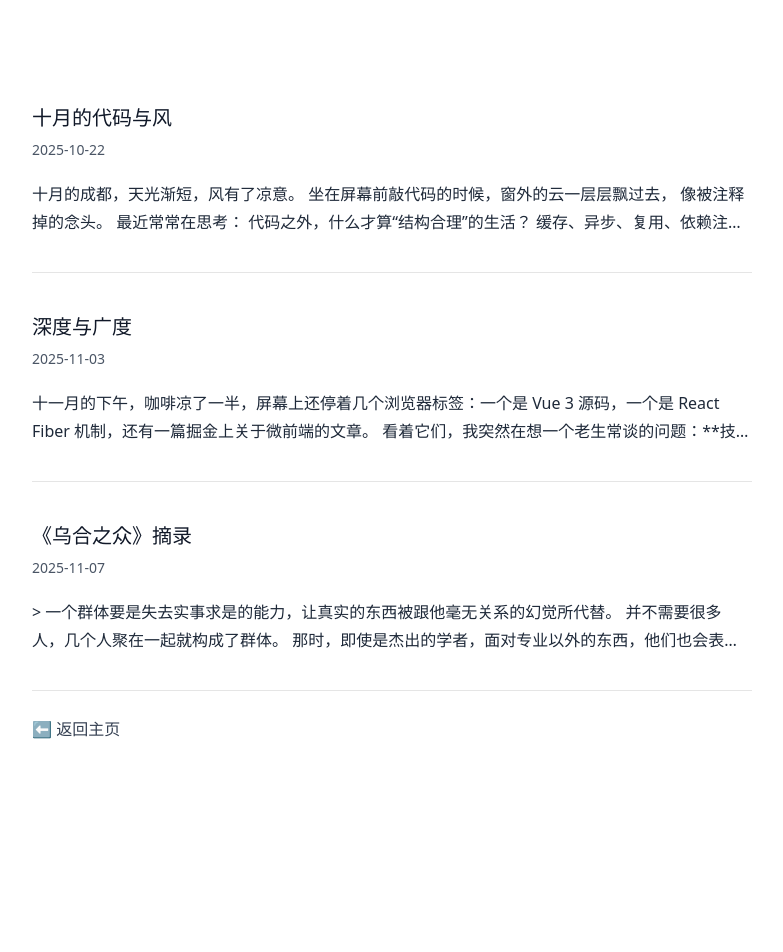
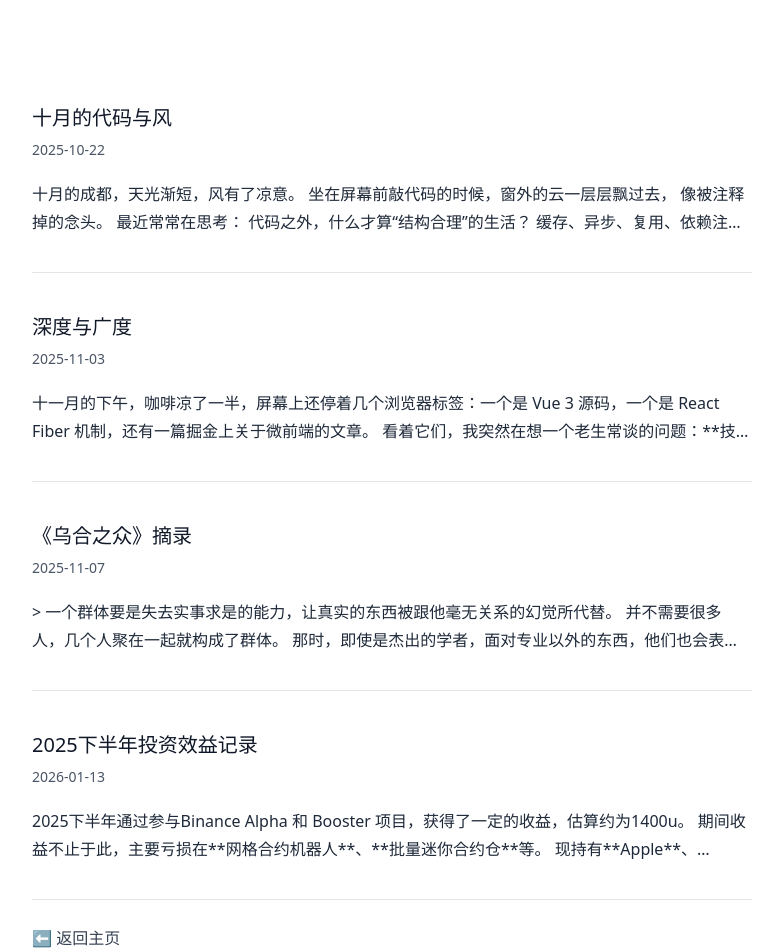
Before and after one commit to Panda2Chan/panchan.github.io, a Next.js app: page /blog in a window 1280 px wide. Shown: the top 952 px of the page, without its empty margins (248-1031 px from the left). Before the commit the page ends 823 px from the top, so only its background shows below. Built offline with nearby package versions, Linux system fonts and the light colour scheme.

Commit message:
feat:更新随便

```diff
--- a/src/app/blog/_data.ts
+++ b/src/app/blog/_data.ts
@@ -124,5 +124,19 @@ export const blogs: IBlog[] = [
 
 ### 当个人放弃理性、沉溺于群体情绪时，人性中的智慧、独立与善良都会被吞没。
   `
+  },
+  {
+    title: "2025下半年投资效益记录",
+    date: "2026-01-13",
+    location: "四川 成都",
+    markdown: `
+2025下半年通过参与Binance Alpha 和 Booster 项目，获得了一定的收益，估算约为1400u。
+
+期间收益不止于此，主要亏损在**网格合约机器人**、**批量迷你合约仓**等。
+
+现持有**Apple**、**Tesla**代币化股票，长期看好。
+
+> 身处AI时代的洪流，却不知力量该往何处使；像站在奔涌的算法瀑布前，手里握着旧时代的船桨，既兴奋又惶恐——怕稍一迟疑就被卷走，更怕奋力划动却偏离了心的方向。
+  `
   }
 ]
--- a/src/app/resume/page.tsx
+++ b/src/app/resume/page.tsx
@@ -10,7 +10,6 @@ import Image from 'next/image'
 import BackHome from '@/components/page/backHome'
 
 const markdown = `
-
 ---
 ### Web 前端开发工程师
 - 📍 成都, 中国
@@ -24,6 +23,8 @@ const markdown = `
 ## 📝 个人简介
 - 拥有多年**Web 前端开发经验**，精通 Vue2 / Vue3 / React，擅长后台管理系统开发与维护，熟悉前端项目架构设计及性能优化。熟练使用 TypeScript、Next.js、Vue、React 等技术栈，能够独立完成前后端联调和项目交付
 - 深耕**游戏行业**，熟悉海内外游戏相关业务
+- 推崇 **vibe coding**：以愉悦、直觉式编码体验为核心，善用 AI 工具（Cursor、v0、Grok）快速迭代
+- ChatGpt Plus、Cursor 等 AI 工具付费用户、重度使用者，能够快速迭代新功能，保持代码质量，擅长**敏捷开发**
 - 有多年炒币经验及BSC社区建设经验
 
 ---
```
